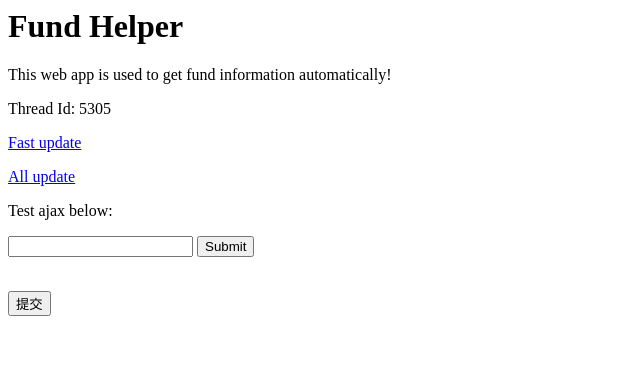
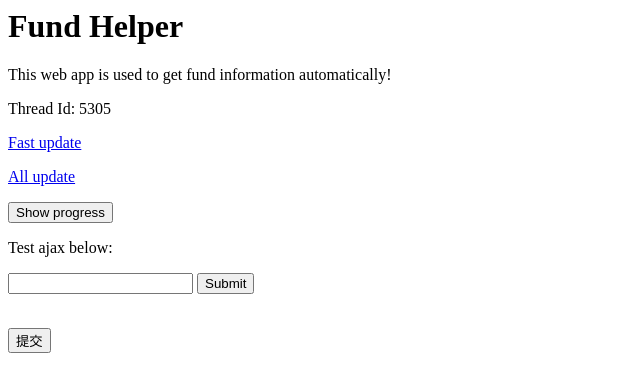
Before and after one commit to sinojelly/FundHelper, a Flask app: page / in a window 1280 px wide. Shown: the top 392 px of the page, without its empty margins (0-640 px from the left). Run offline with Flask 2, Linux system fonts and the light colour scheme; parts of the project's set-up code (start-up, migrations or seed data) failed here and were passed over.

Commit message:
ajax get progress ok.

```diff
--- a/main.py
+++ b/main.py
@@ -3,7 +3,7 @@
 
 __author__ = 'jelly'
 
-from flask import Flask
+from flask import Flask, url_for, request, json, jsonify
 from flask import render_template
 
 from fund.FundHelper import update_work_book, str_to_bool
@@ -54,7 +54,7 @@ def update_excel(fast_run='True'):
 @app.route('/progress/<int:thread_id>')
 def progress(thread_id):
     global exporting_threads
-
+    print("in progress:", thread_id)
     return str(exporting_threads[thread_id].progress)
 
 
--- a/templates/index.html
+++ b/templates/index.html
@@ -8,7 +8,8 @@
       <p>This web app is used to get fund information automatically!</p>
 	  <p>Thread Id: {{thread_id}}</p>
 	  <a href="/update-excel/">Fast update</a><p>
-	  <a href="/update-excel/<False>">All update</a>
+	  <a href="/update-excel/<False>">All update</a><p>
+	  <button class="showProgress">Show progress</button>
 	  <p>Test ajax below:</p>
 	  <form action='{{ url_for('form_data') }}' method="POST">
     <input name="username" type="text"/>
@@ -20,6 +21,20 @@
 	<div id="myDiv"></div>
 	<script src="https://code.jquery.com/jquery-3.4.0.min.js"></script>
 	<script>
+	function check_progress() {
+	    //alert({{thread_id}});
+		worker();
+		function worker() {
+			$.get('progress/' + {{thread_id}}, function(data) {
+			    alert('get result:'+data);
+				//if (progress < 100) {
+					//progress_bar.set_progress(progress)
+					setTimeout(worker, 1000);
+				//}
+			})
+		}
+	}
+	$(".showProgress").click(check_progress);
 		$("#sendjson").click(function () {
 			params = {"username": "lisi"}
 
```
